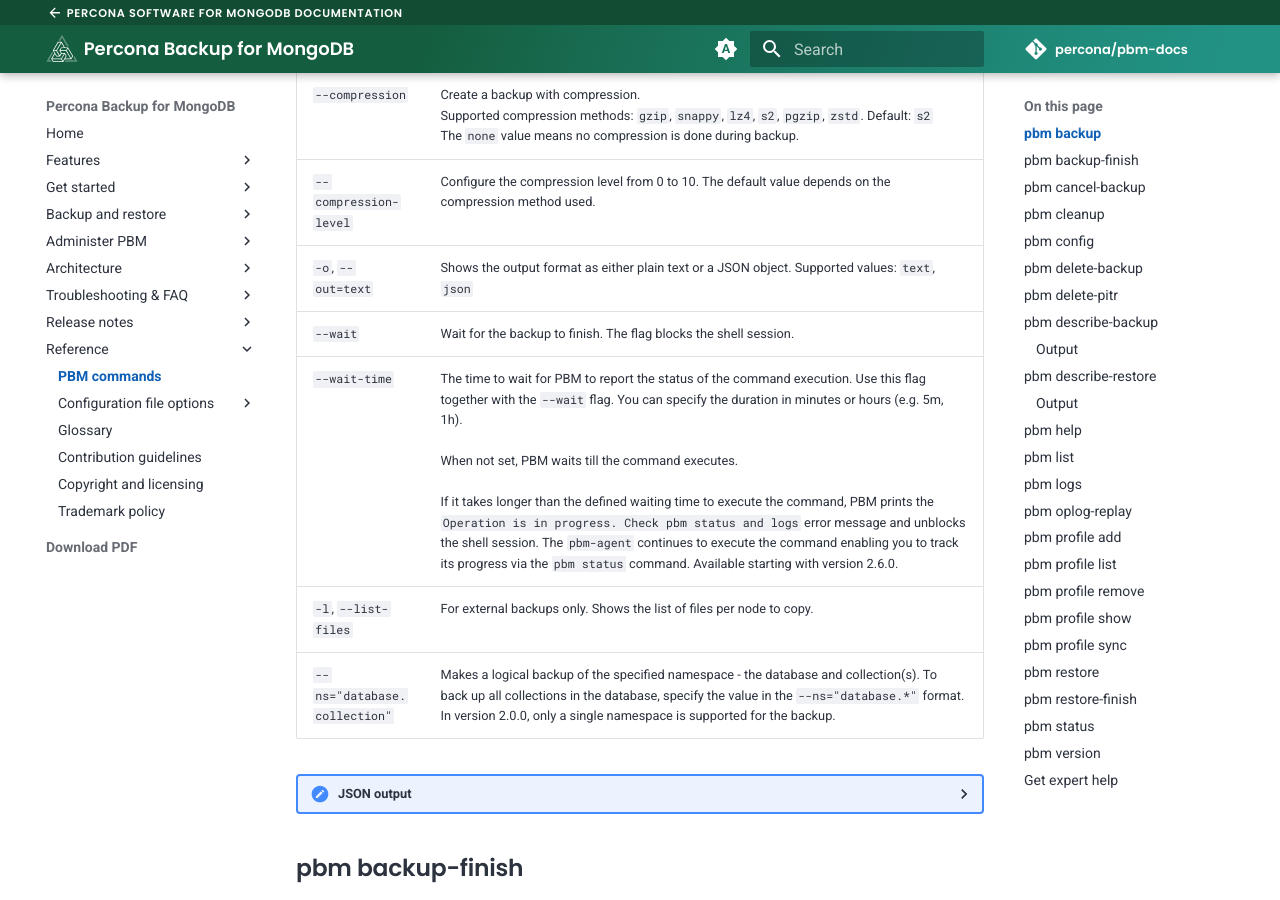
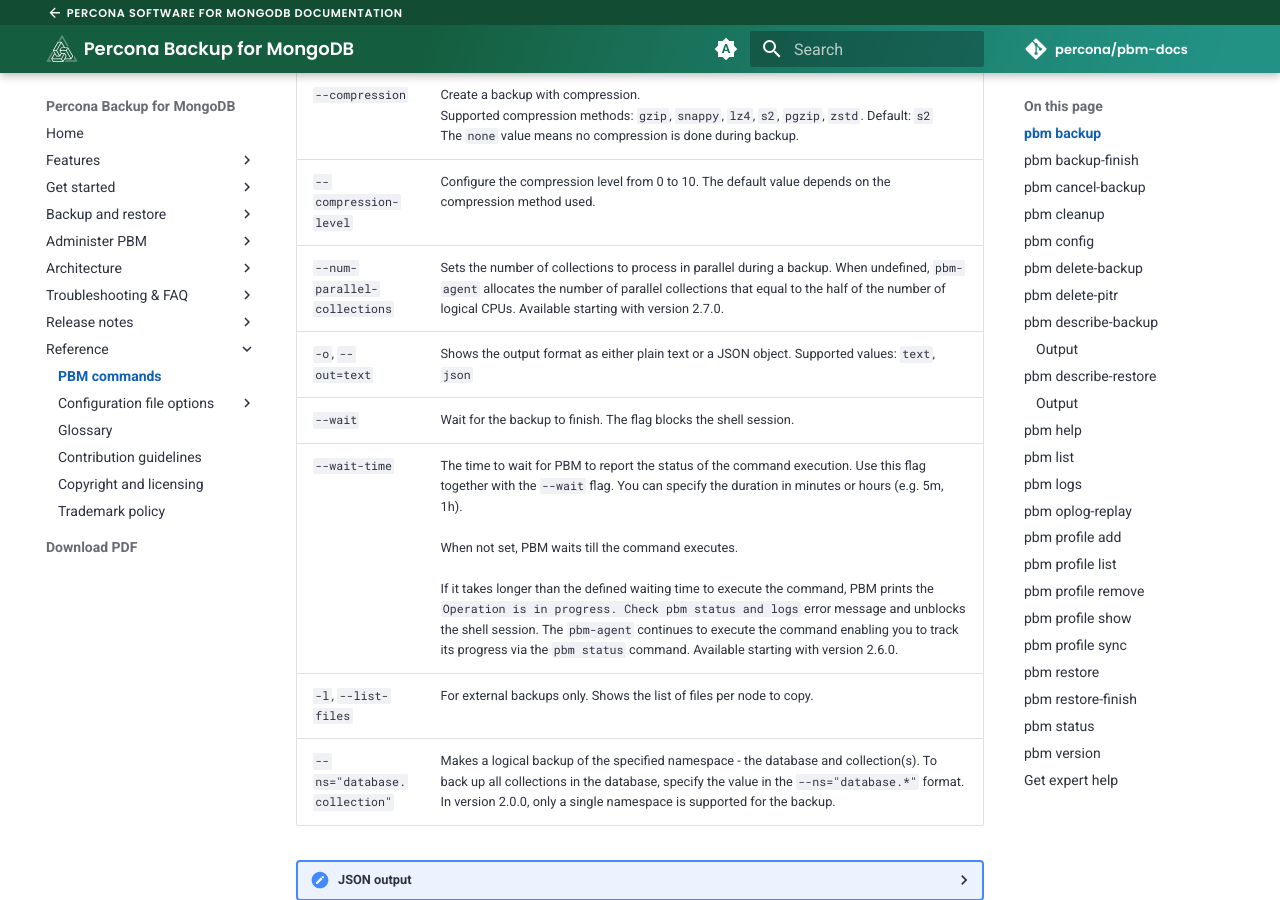
Before and after one commit to percona/pbm-docs, an MkDocs documentation site: the page built from docs/reference/pbm-commands.md, in a window 1280 px wide and 900 px high, scrolled down 679 px. Built offline with MkDocs 1.6.1 and Material for MkDocs 9.7.7, drawn with Linux system fonts in a browser that asks for light colours; nearby versions of some CDN libraries; comment, search, counter and statistics services are not loaded; some of the changed text lies outside the part shown.

Commit message:
PBM-1312 Documentted the option to set the number of parallel collections
	modified:   docs/reference/pbm-commands.md

```diff
--- a/docs/reference/pbm-commands.md
+++ b/docs/reference/pbm-commands.md
@@ -24,6 +24,7 @@
 | `--base`       | For incremental backups only. Set the backup as the base and start tracking the incremental backup history to calculate and save the difference in data blocks for subsequent incremental backups. |
 | `--compression`| Create a backup with compression. <br> Supported compression methods: `gzip`, `snappy`, `lz4`, `s2`, `pgzip`, `zstd`. Default: `s2` <br> The `none` value means no compression is done during backup. |
 | `--compression-level` | Configure the compression level from 0 to 10. The default value depends on the compression method used.  |
+| `--num-parallel-collections`| Sets the number of collections to process in parallel during a backup. When undefined, `pbm-agent` allocates the number of parallel collections that equal to the half of the number of logical CPUs. Available starting with version 2.7.0.|
 | `-o`, `--out=text`    | Shows the output format as either plain text or a JSON object. Supported values: `text`, `json` |
 | `--wait`       | Wait for the backup to finish. The flag blocks the shell session.|
 | `--wait-time`  | The time to wait for PBM to report the status of the command execution. Use this flag together with the `--wait` flag. You can specify the duration in minutes or hours (e.g. 5m, 1h). <br><br>When not set, PBM waits till the command executes. <br><br>If it takes longer than the defined waiting time to execute the command, PBM prints the `Operation is in progress. Check pbm status and logs` error message and unblocks the shell session. The `pbm-agent` continues to execute the command enabling you to track its progress via the `pbm status` command. Available starting with version 2.6.0.|
@@ -774,6 +775,7 @@
 | `--ns="database.collection"`| Restores the specified namespace(s) - databases and collections. To restore all collections in the database, specify the values as `--ns="database.*"`. The `--ns` flag accepts several namespaces as the comma-separated list. For example, ns="db1.*,db2.coll2,db3.coll1,db3.collX"|
 | `--with-users-and-roles` | Restores users and roles created in custom databases during selective restore. Use this flag with the `--ns` flag. Available starting with version 2.5.0.|
 | `-c`, `--config`     | The path to the `mongod.conf` file |
+| `--num-parallel-collections`| Sets the number of collections to process in parallel during a restore. When undefined, `pbm-agent` allocates the number of parallel collections that equal to the half of the number of logical CPUs. Available starting with version 2.7.0.|
 
 ??? "Restore output"
 
```
